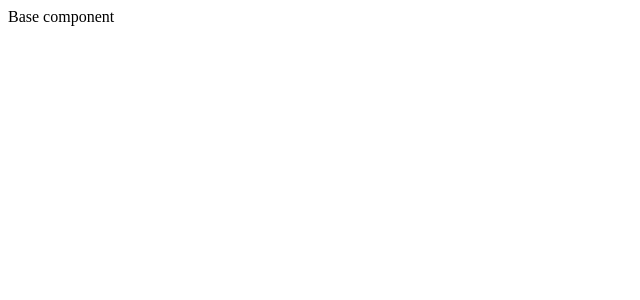
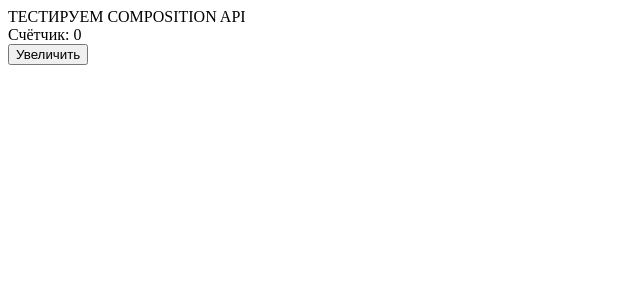
Before and after one commit to Scrapie-pie/vue-testing-handbook, a Vue app: page / in a window 1280 px wide. Shown: the top 300 px of the page, without its empty margins (0-640 px from the left). Built offline with nearby package versions, Linux system fonts and the light colour scheme.

Commit message:
Composition API

```diff
--- a/src/App.vue
+++ b/src/App.vue
@@ -1,13 +1,13 @@
 <template>
-  <BaseComponent />
+  <CompositionApi message="Тестируем composition API" />
 </template>
 
 <script>
-import BaseComponent from "@/components/BaseComponent";
+import CompositionApi from "@/components/CompositionApi";
 
 export default {
   components: {
-    BaseComponent
+    CompositionApi
   }
 }
 </script>
--- a/src/components/BaseComponent.vue
+++ /dev/null
@@ -1,3 +0,0 @@
-<template>
-  Base component
-</template>
--- /dev/null
+++ b/src/components/CompositionApi.vue
@@ -0,0 +1,41 @@
+<template>
+  <div>
+    <div class="message">{{ uppercasedMessage }}</div>
+    <div class="count">
+      Счётчик: {{ state.count }}
+    </div>
+    <button @click="increment">Увеличить</button>
+  </div>
+</template>
+
+<script>
+import { reactive, computed } from 'vue'
+
+export default {
+  name: 'CompositionApi',
+
+  props: {
+    message: {
+      type: String
+    }
+  },
+
+  setup(props) {
+    const state = reactive({
+      count: 0
+    })
+
+    const increment = () => {
+      state.count += 1
+    }
+
+    const uppercasedMessage = computed(() => props.message.toUpperCase())
+
+    return {
+      state,
+      increment,
+      uppercasedMessage
+    }
+  }
+}
+</script>
```
Also changed, not shown: 2 other files (tests, documents, lock files or other folders).
